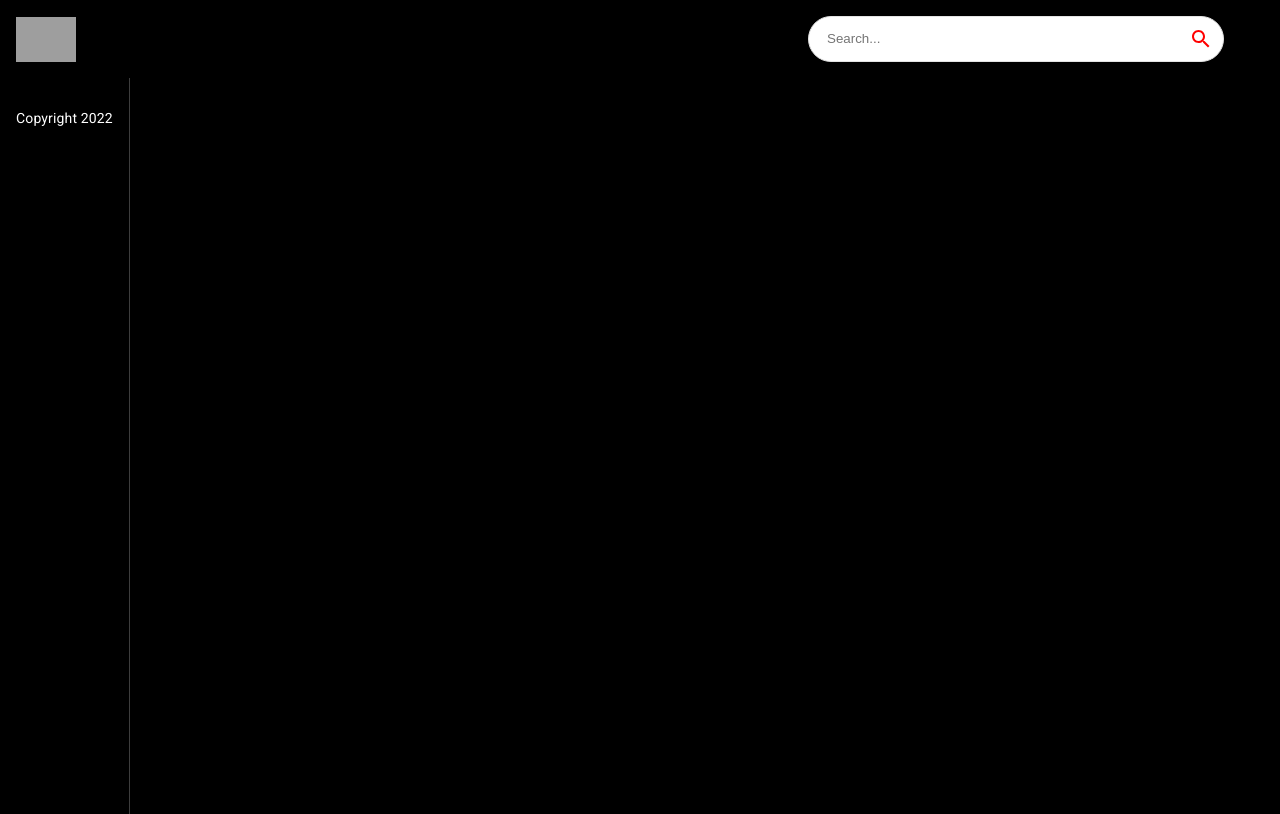
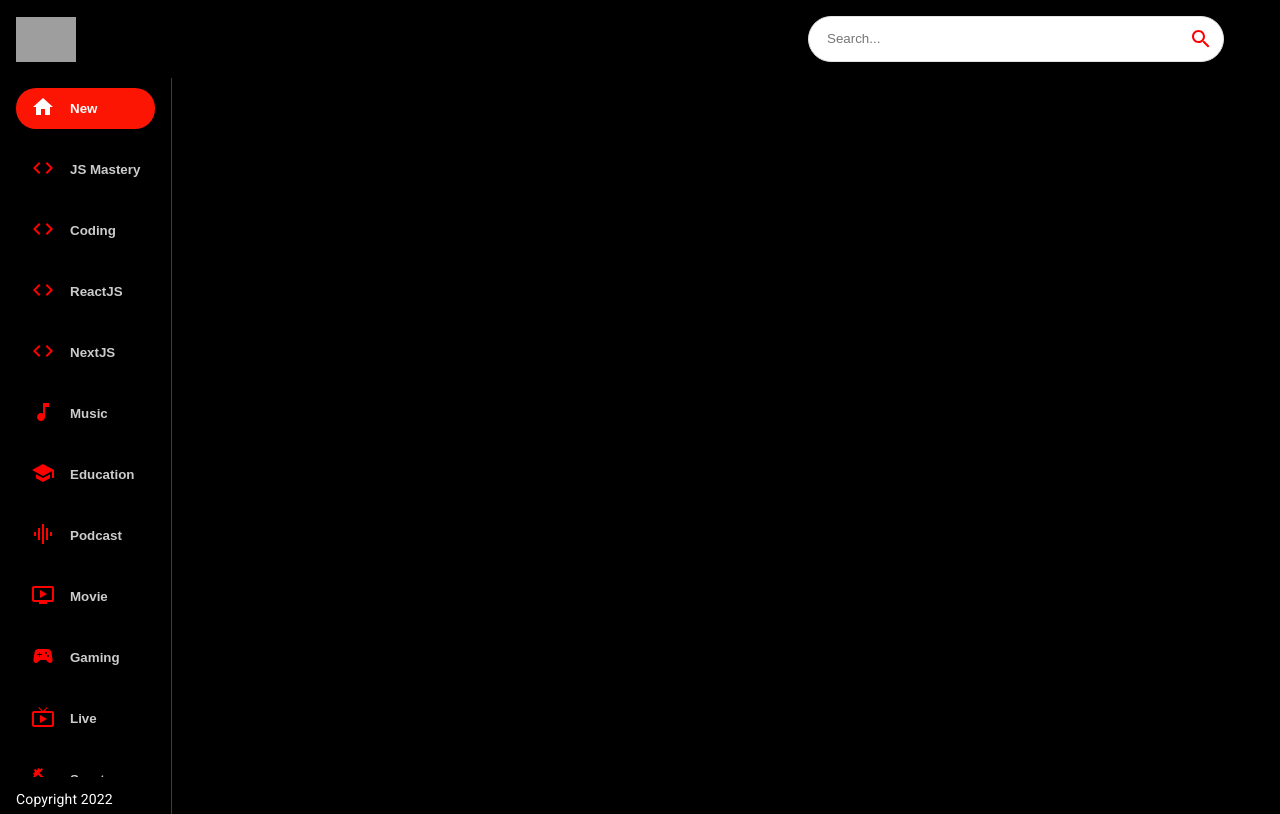
Before and after one commit to vdugo/Youtube-Clone, a React (Create React App) app: page / in a window 1280 px wide. Built offline with nearby package versions, Linux system fonts and the light colour scheme; grey boxes are pictures that could not be loaded.

Commit message:
style the sidebar

```diff
--- a/src/components/Sidebar.jsx
+++ b/src/components/Sidebar.jsx
@@ -1,9 +1,26 @@
+import { Stack } from '@mui/material'
+import { categories } from '../utils/constants'
+
 import React from 'react'
 
-const Sidebar = () => {
-  return (
-    <div>Sidebar</div>
-  )
-}
+const selectedCategory = 'New'
+
+const Sidebar = () => (
+  <Stack
+  directi="row"
+  sx={ {overflowY: "auto", height: { sx: "auto", md: "95%"}, flexDirection: { md: 'column'}} }
+  >
+    {categories.map((category) => (
+      <button
+      className='category-btn'
+      style={ {background: category.name === selectedCategory && '#FC1503', color: 'white'} }
+      key={category.name}
+      >
+        <span style={ { color: category.name === selectedCategory ? 'white' : 'red', marginRight: '15px'} }>{category.icon}</span>
+        <span style={ {opacity: category.name === selectedCategory ? '1' : '0.8'} }>{category.name}</span>
+      </button>
+    ))}
+  </Stack>
+)
 
 export default Sidebar
```
